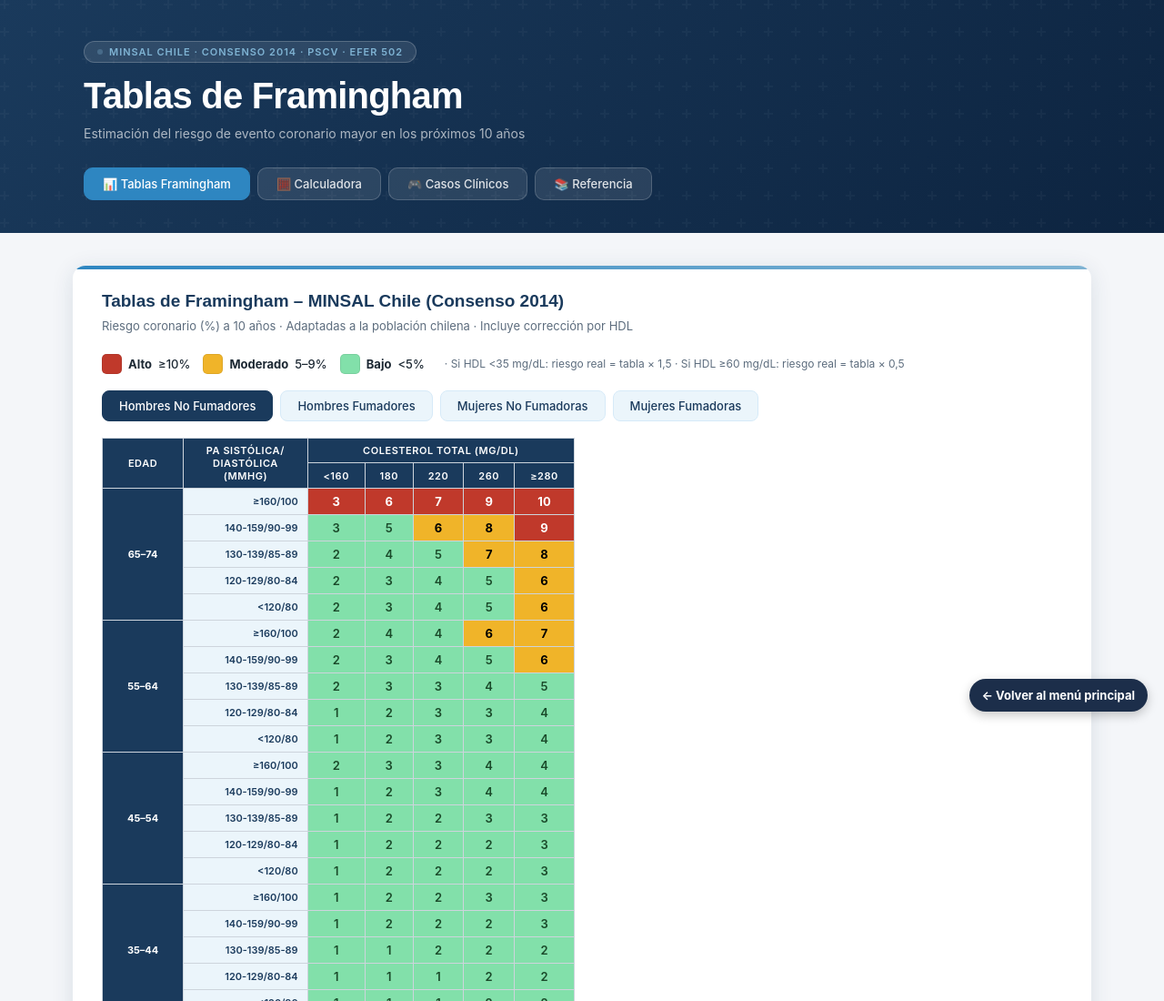
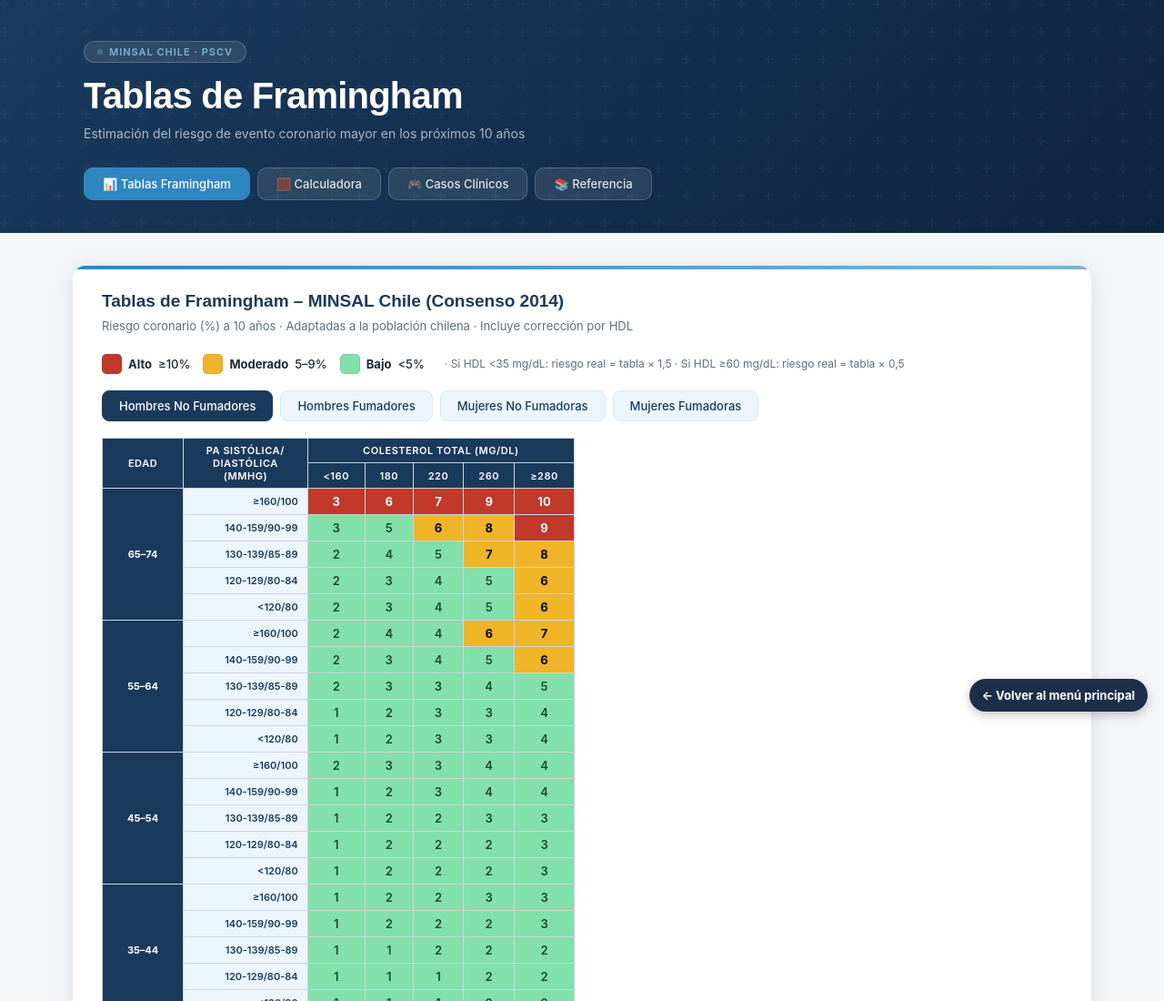
Before and after one commit to Victo-T1/APS-Chile, a plain HTML site: page modulo-6-calculadora-rc/index.html in a window 1280 px wide. Shown: the top 1100 px of the page at 91% size. Drawn offline with Linux system fonts and the light colour scheme.

Commit message:
Update index.html

```diff
--- a/modulo-6-calculadora-rc/index.html
+++ b/modulo-6-calculadora-rc/index.html
@@ -210,7 +210,7 @@ footer{background:var(--azul-dk);color:rgba(255,255,255,.5);text-align:center;pa
 <!-- HEADER -->
 <header>
   <div class="hdr-inner">
-    <div class="hdr-badge"><span class="hdr-dot"></span>MINSAL Chile · Consenso 2014 · PSCV · EFER 502</div>
+    <div class="hdr-badge"><span class="hdr-dot"></span>MINSAL Chile · PSCV</div>
     <h1>Tablas de Framingham</h1>
     <p>Estimación del riesgo de evento coronario mayor en los próximos 10 años</p>
     <div class="nav-bar">
```
